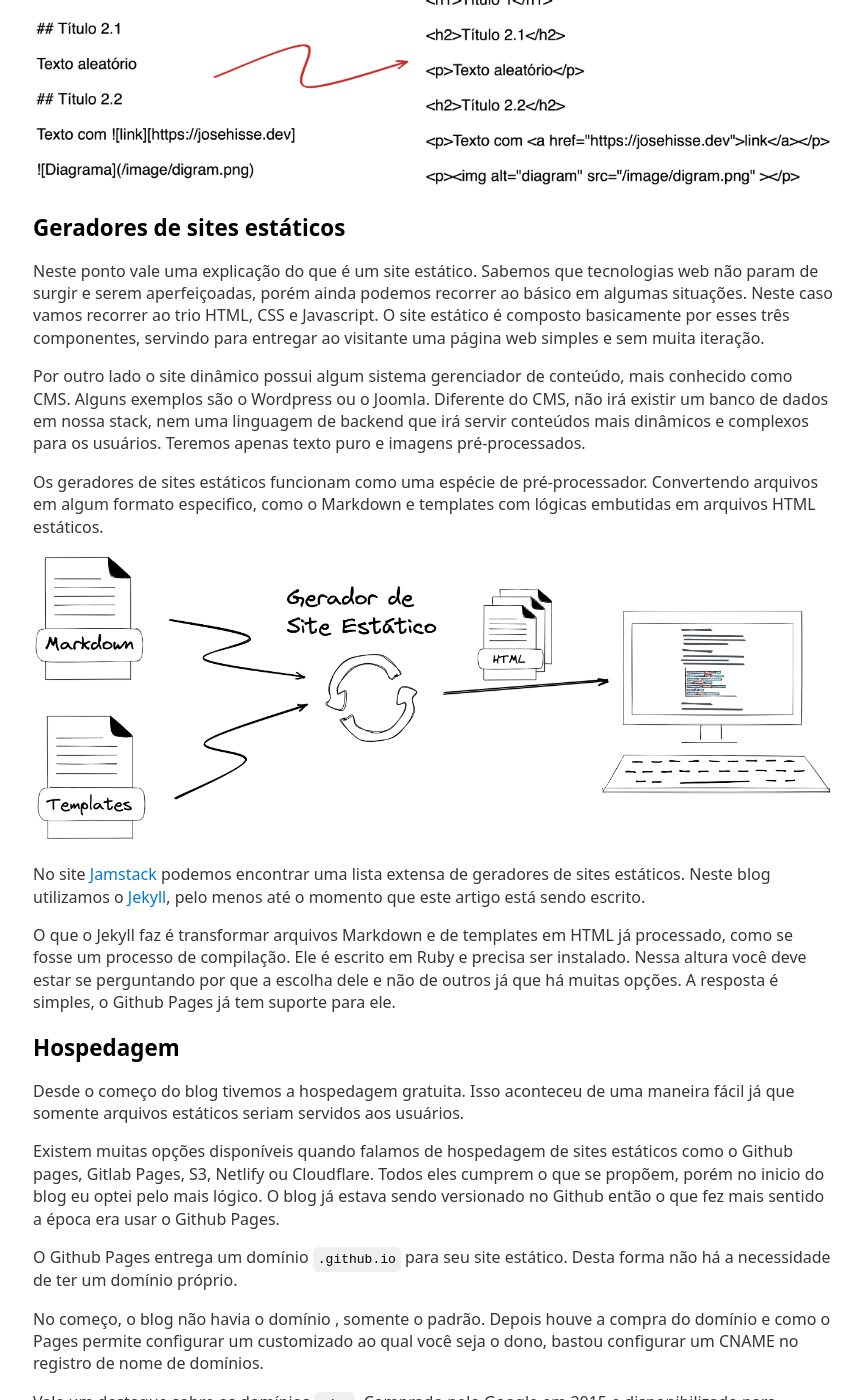
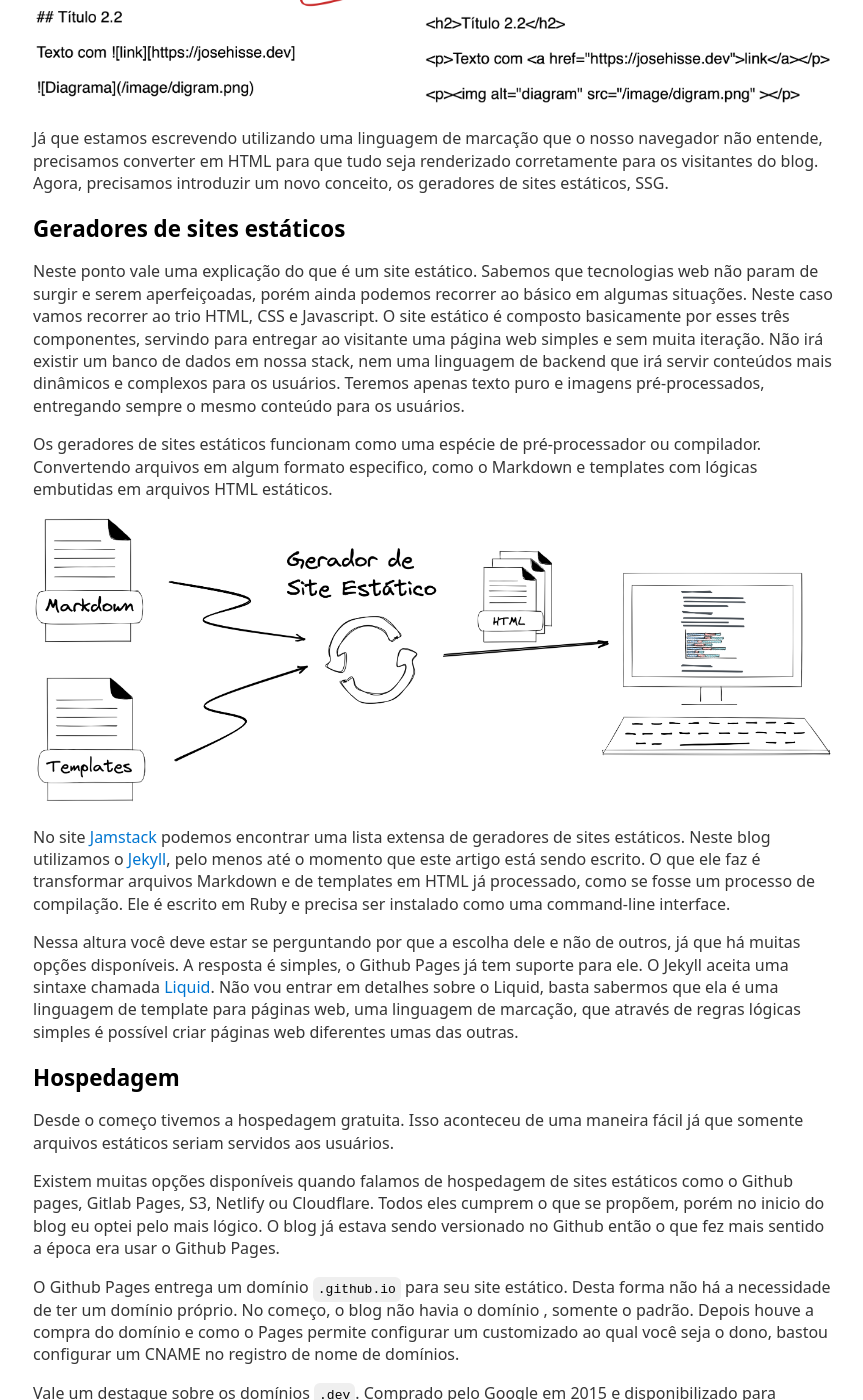
Before and after one commit to jhisse/jhisse.github.io, a Jekyll site: the page built from _posts/2022-04-23-como-a-v0-deste-site-foi-feita.md, in a window 1280 px wide and 1400 px high, scrolled down 3851 px. Shown: the whole window, without its empty margins (207-1070 px from the left). Built offline with Jekyll 4.4.1, drawn with Linux system fonts in a browser that asks for light colours; some of the changed text lies outside the part shown.

Commit message:
continue...

```diff
--- a/_posts/2022-04-23-como-a-v0-deste-site-foi-feita.md
+++ b/_posts/2022-04-23-como-a-v0-deste-site-foi-feita.md
@@ -20,15 +20,15 @@
 
 Todas as páginas do blog possuem uma profundidade de no máximo 2 cliques. Isso quer dizer que para se chegar em qualquer página basta no máximo essa quantidade de cliques.
 
-Abaixo podemos ver um diagrama simplificado da relação entre as páginas através dos links presentes nelas. Nela podemos observar a dinâmica de alguns cliques que podem ocorrer durante a navegação do site.
+Temos um diagrama simplificado da relação entre as páginas através dos links presentes nelas. Nela podemos observar de uma maneira visual a dinâmica de navegação do site.
 
 ![Diagrama representando os links entre as páginas](/images/como-a-v0-deste-site-foi-feita/link-pages.png)
 
-Na sequência apresentada abaixo podemos observar que podemos chegar em qualquer artigo através de no máximo 2 cliques. Seja partindo da home e escolhendo um artigo, que resulta em 1 clique. Indo de um artigo ao próximo ou ao anterior, resultando também em 1 clique. Ou de um artigo qualquer para outro qualquer, que neste caso passa pela home do blog, resultando em 2 cliques.
+Na sequência apresentada abaixo podemos observar que é possível chegar em qualquer artigo através de no máximo 2 cliques. Seja partindo da home e escolhendo um artigo, que resulta em 1 clique. Indo de um artigo ao próximo ou ao anterior, resultando também em 1 clique. Ou de um artigo qualquer para outro qualquer, que neste caso passa pela home do blog, resultando em 2 cliques.
 
 ![Cenários possíveis de navegação entre as páginas](/images/como-a-v0-deste-site-foi-feita/link-pages-scenarios.png)
 
-Outro destaque que vale a pena falar é a presença de diagramas visuais na maioria dos artigos. Sempre tento manter os diagramas os mais simples e lúdicos possíveis. Após ler o livro "The Back of the Napkin: Solving Problems and Selling Ideas with Pictures" de Dan Roam, me convenci ainda mais da importância de desenhar o problema ou a solução com formas elementares. Desta forma fica mais evidente a relação entre as peças que os compõem.
+Outro destaque que vale a pena falar é a presença de diagramas e imagens na maioria dos artigos. Sempre tento manter os diagramas os mais simples e lúdicos possíveis. Após ler o livro "The Back of the Napkin: Solving Problems and Selling Ideas with Pictures" de Dan Roam, me convenci ainda mais da importância de desenhar o problema ou a solução com formas elementares. Desta forma fica mais evidente a relação entre as peças que os compõem.
 
 ![Capa do livro "The Back of the Napkin"](/images/como-a-v0-deste-site-foi-feita/the_back_of_the_napkin.jpeg)
 
@@ -38,36 +38,31 @@
 
 Agora o Markdown entra na história. Ele foi pensado para ser mais enxuto e com uma melhor legibilidade do que o HTML. Com poucas regras de marcação, ele se tornou um padrão como forma de escrever texto em fóruns ou nos famosos *README.md* presentes nos repositórios git.
 
-Ele possui algumas poucas regras, como utilizar `#`, `##`, `###` para representar cabeçalhos, neste caso ele será convertido para `<h1>`, `<h2>` e `<h3>` no HTML. Ou `![descrição da imagem](local da imagem)` para imagens, neste caso a conversão ficaria `<img alt="descrição da imagem" src="/local/da/imagem.jpg">`. Podemos perceber como a escrita vai ficando mais simples com o Markdown.
+Ele possui algumas poucas regras, como utilizar `#`, `##`, `###` para representar cabeçalhos, neste caso ele será convertido para `<h1>`, `<h2>` e `<h3>` no HTML. Ou `![descrição da imagem](/local/da/imagem.jpg)` para imagens, neste caso a conversão ficaria `<img alt="descrição da imagem" src="/local/da/imagem.jpg">`. Podemos perceber como a escrita vai ficando mais simples com o Markdown.
+
+![Markdown para HTML](/images/como-a-v0-deste-site-foi-feita/markdown2html.png)
 
 Já que estamos escrevendo utilizando uma linguagem de marcação que o nosso navegador não entende, precisamos converter em HTML para que tudo seja renderizado corretamente para os visitantes do blog. Agora, precisamos introduzir um novo conceito, os geradores de sites estáticos, SSG.
 
-![Markdown para HTML](/images/como-a-v0-deste-site-foi-feita/markdown2html.png)
-
-
 ## Geradores de sites estáticos
 
-Neste ponto vale uma explicação do que é um site estático. Sabemos que tecnologias web não param de surgir e serem aperfeiçoadas, porém ainda podemos recorrer ao básico em algumas situações. Neste caso vamos recorrer ao trio HTML, CSS e Javascript. O site estático é composto basicamente por esses três componentes, servindo para entregar ao visitante uma página web simples e sem muita iteração.
+Neste ponto vale uma explicação do que é um site estático. Sabemos que tecnologias web não param de surgir e serem aperfeiçoadas, porém ainda podemos recorrer ao básico em algumas situações. Neste caso vamos recorrer ao trio HTML, CSS e Javascript. O site estático é composto basicamente por esses três componentes, servindo para entregar ao visitante uma página web simples e sem muita iteração. Não irá existir um banco de dados em nossa stack, nem uma linguagem de backend que irá servir conteúdos mais dinâmicos e complexos para os usuários. Teremos apenas texto puro e imagens pré-processados, entregando sempre o mesmo conteúdo para os usuários.
 
-Por outro lado o site dinâmico possui algum sistema gerenciador de conteúdo, mais conhecido como CMS. Alguns exemplos são o Wordpress ou o Joomla. Diferente do CMS, não irá existir um banco de dados em nossa stack, nem uma linguagem de backend que irá servir conteúdos mais dinâmicos e complexos para os usuários. Teremos apenas texto puro e imagens pré-processados.
-
-Os geradores de sites estáticos funcionam como uma espécie de pré-processador. Convertendo arquivos em algum formato especifico, como o Markdown e templates com lógicas embutidas em arquivos HTML estáticos.
+Os geradores de sites estáticos funcionam como uma espécie de pré-processador ou compilador. Convertendo arquivos em algum formato especifico, como o Markdown e templates com lógicas embutidas em arquivos HTML estáticos.
 
 ![Gerador de site estático](/images/como-a-v0-deste-site-foi-feita/diagrama-ssg.png)
 
-No site [Jamstack](https://jamstack.org/generators/) podemos encontrar uma lista extensa de geradores de sites estáticos. Neste blog utilizamos o [Jekyll](https://jekyllrb.com), pelo menos até o momento que este artigo está sendo escrito.
+No site [Jamstack](https://jamstack.org/generators/) podemos encontrar uma lista extensa de geradores de sites estáticos. Neste blog utilizamos o [Jekyll](https://jekyllrb.com), pelo menos até o momento que este artigo está sendo escrito. O que ele faz é transformar arquivos Markdown e de templates em HTML já processado, como se fosse um processo de compilação. Ele é escrito em Ruby e precisa ser instalado como uma command-line interface.
 
-O que o Jekyll faz é transformar arquivos Markdown e de templates em HTML já processado, como se fosse um processo de compilação. Ele é escrito em Ruby e precisa ser instalado. Nessa altura você deve estar se perguntando por que a escolha dele e não de outros já que há muitas opções. A resposta é simples, o Github Pages já tem suporte para ele.
+Nessa altura você deve estar se perguntando por que a escolha dele e não de outros, já que há muitas opções disponíveis. A resposta é simples, o Github Pages já tem suporte para ele. O Jekyll aceita uma sintaxe chamada [Liquid](https://shopify.github.io/liquid/). Não vou entrar em detalhes sobre o Liquid, basta sabermos que ela é uma linguagem de template para páginas web, uma linguagem de marcação, que através de regras lógicas simples é possível criar páginas web diferentes umas das outras.
 
 ## Hospedagem
 
-Desde o começo do blog tivemos a hospedagem gratuita. Isso aconteceu de uma maneira fácil já que somente arquivos estáticos seriam servidos aos usuários.
+Desde o começo tivemos a hospedagem gratuita. Isso aconteceu de uma maneira fácil já que somente arquivos estáticos seriam servidos aos usuários.
 
 Existem muitas opções disponíveis quando falamos de hospedagem de sites estáticos como o Github pages, Gitlab Pages, S3, Netlify ou Cloudflare. Todos eles cumprem o que se propõem, porém no inicio do blog eu optei pelo mais lógico. O blog já estava sendo versionado no Github então o que fez mais sentido a época era usar o Github Pages.
 
-O Github Pages entrega um domínio `.github.io` para seu site estático. Desta forma não há a necessidade de ter um domínio próprio.
-
-No começo, o blog não havia o domínio <josehisse.dev>, somente o padrão. Depois houve a compra do domínio e como o Pages permite configurar um customizado ao qual você seja o dono, bastou configurar um CNAME no registro de nome de domínios.
+O Github Pages entrega um domínio `.github.io` para seu site estático. Desta forma não há a necessidade de ter um domínio próprio. No começo, o blog não havia o domínio <josehisse.dev>, somente o padrão. Depois houve a compra do domínio e como o Pages permite configurar um customizado ao qual você seja o dono, bastou configurar um CNAME no registro de nome de domínios.
 
 Vale um destaque sobre os domínios `.dev`. Comprado pelo Google em 2015 e disponibilizado para compra pelo público somente em março de 2019, ele só permite conexões seguras, https, pelos navegadores. Essa funcionalidade se chama pré-carregamento de HSTS, [preloaded HSTS](https://hstspreload.org/?domain=josehisse.dev). O link que apresentamos anteriormente corresponde a uma lista dinâmica contendo os domínios que devem responder as requisições de forma segura pelos navegadores. Toda vez que consultamos um site `.dev` em um navegador moderno como o Chrome, Firefox, EDGE ou Safari, ele consulta essa lista e verifica se o site que estamos tentando acessar está na lista, caso esteja presente, o usuário que fez a solicitação da página web sempre será redirecionado pelo navegador para utilizar a versão segura https. No artigo [HSTS - a no-nonsense guide](https://www.steveworkman.com/2016/hsts-a-no-nonsense-guide/) de Steve Workman há muitos mais detalhes sobre preloaded HSTS e uma explicação muito mais aprofundada de como os redirecionamentos para a versão segura funcionam.
 
@@ -119,14 +114,16 @@
 
 ### Syntax highlighting
 
-Na maioria dos artigos desse blog há trechos de códigos nas mais diversas linguagens. Há trechos de dockerfile, yaml, python, r entre outros que precisam ter um destaque para a sintaxe. Isso vai dar ao leitor uma melhor experiência na leitura.
+Na maioria dos artigos desse blog há trechos de códigos nas mais diversas linguagens. Há trechos de dockerfile, yaml, python, r, entre outros, que precisam ter destaque de sintaxe. Isso vai dar ao leitor uma melhor experiência na leitura.
 
-Para o syntax highlight, utilizo o [highlightjs](https://highlightjs.org). No site é possível escolher
+Para o syntax highlight, utilizo o [highlightjs](https://highlightjs.org). Neste site é possível gerar um pacote personalizado somente com as linguagens que você escolher. Isso é útil para termos pacotes css e javascript mais enxutos.
 
-## Otimização do site estático
+## Zoomming
 
-
+Utilizamos a biblioteca [Zooming](https://github.com/kingdido999/zooming) para aplicar o efeito de zoom nas imagens. Ela faz com que o clique em alguma imagem a amplie. Quando a imagem está com zoom ativado e um novo clique é dado ou a página sofre um scroll, a imagem volta para sua posição e tamanho originais.
 
 ## Considerações finais
 
-As decisões que foram tomadas e a arquitetura apresentada podem não refletir o estado atual do site. Muitas dessas decisões podem, foram ou serão revistas conforme o meu pensamento for mudando.
+Ao longo deste artigo mostrei um pouco as tecnologias que este blog utiliza. Podemos perceber que é simples e direto em seu objetivo, ser um lugar para mostrar algumas ideias, aprendizados e provas de conceitos.
+
+As decisões que foram tomadas e a arquitetura apresentada podem não refletir o estado atual do site. Muitas dessas decisões podem, foram ou serão revistas conforme o tempo passa e as necessidades mudam.p
```
Also changed, not shown: other parts of _posts/2022-04-23-como-a-v0-deste-site-foi-feita.md (+1 -1 lines).
